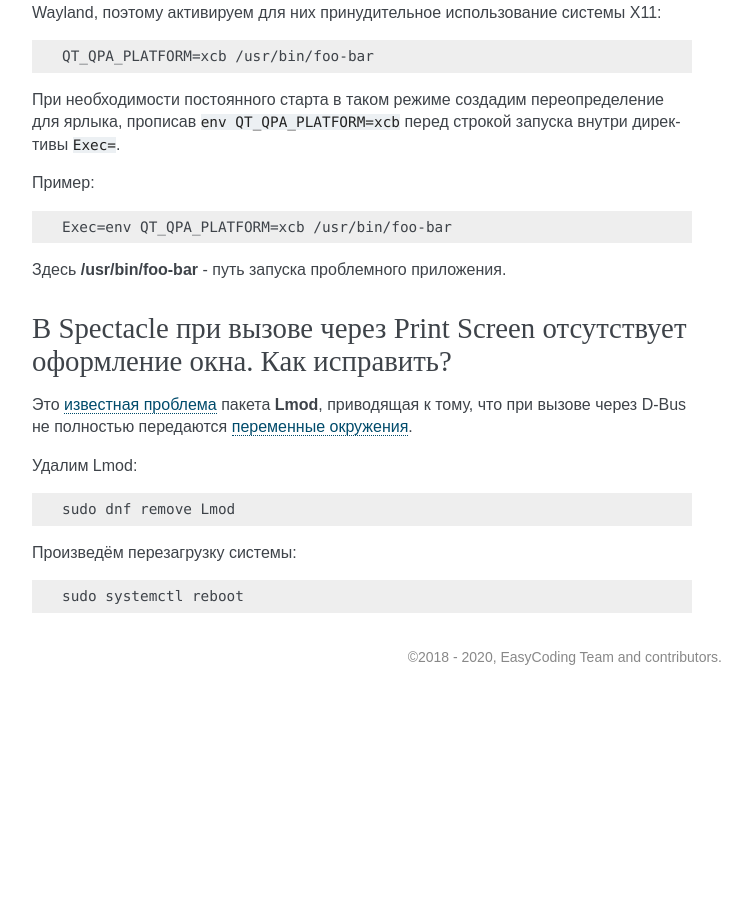
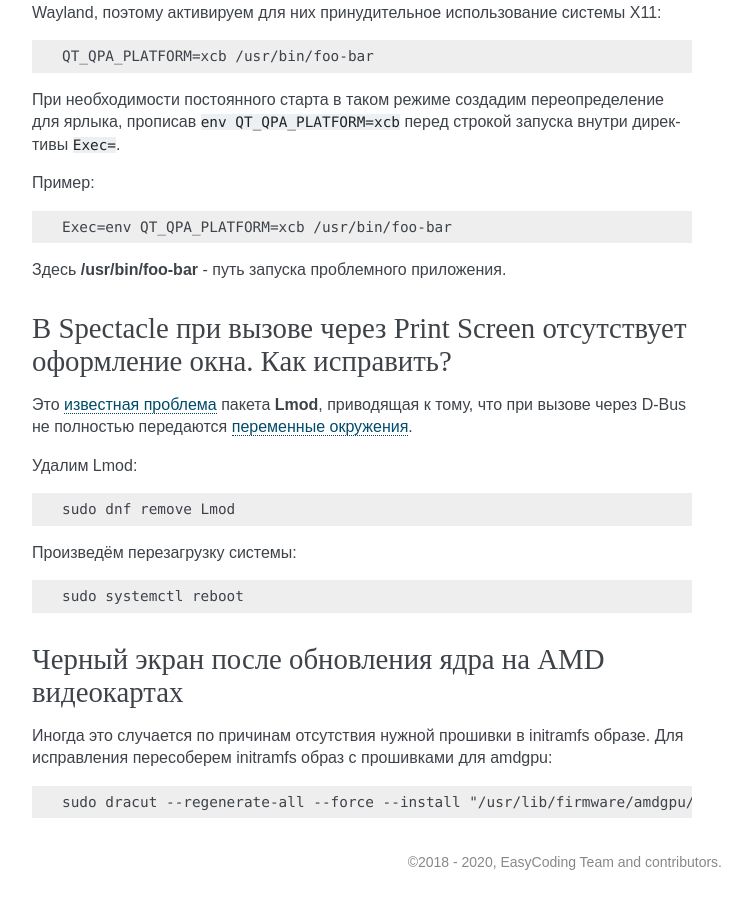
Before and after one commit to RussianFedora/FAQ, a Sphinx documentation site: the page built from source/tips-and-tricks.rst, in a window 1280 px wide and 900 px high, scrolled down 9665 px. Shown: the whole window, without its empty margins (388-1140 px from the left). Built offline with Sphinx 7.4.7, drawn with Linux system fonts in a browser that asks for light colours; before the commit the page ends 10360 px from its top, so only the background shows below that; some of the changed text lies outside the part shown.

Commit message:
Trivial fix for: Add AMD GPU troubleshooting

```diff
--- a/source/tips-and-tricks.rst
+++ b/source/tips-and-tricks.rst
@@ -554,3 +554,15 @@ SWF файл - это исполняемый файл формата Adobe Flash
 .. code-block:: text
 
     sudo systemctl reboot
+
+Черный экран после обновления ядра на AMD видеокартах
+========================================================
+
+Иногда это случается по причинам отсутствия нужной прошивки в initramfs образе. Для исправления пересоберем initramfs образ с прошивками для amdgpu:
+
+.. code-block:: text
+
+    sudo dracut --regenerate-all --force --install "/usr/lib/firmware/amdgpu/*"
+
+.. index:: amd, radeon, amdgpu
+.. _amdgpu-black-screen:
```
Also changed, not shown: source/using-system.rst (+0 -9 lines).
